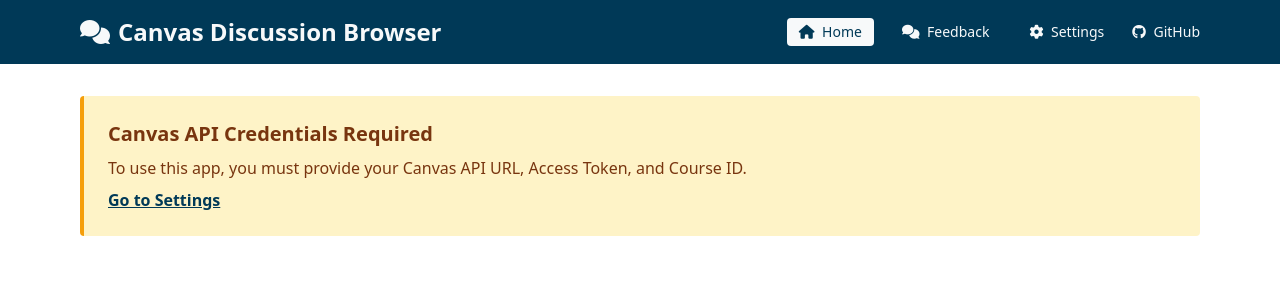
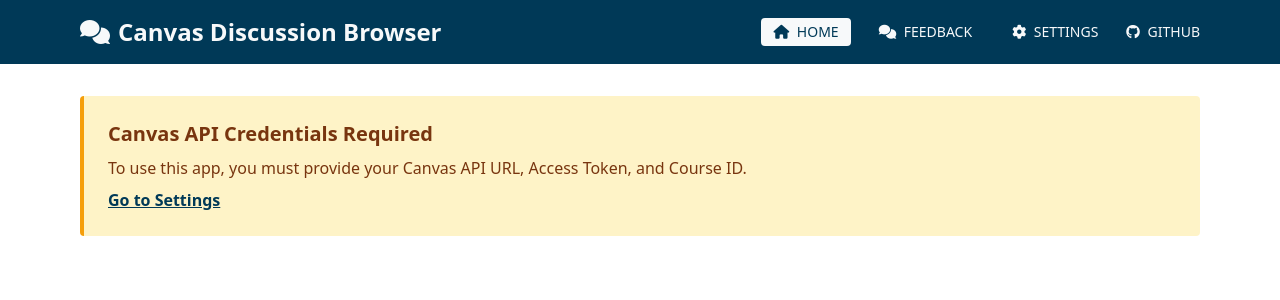
Before and after one commit to fidalgok/Canvas-Discussions-Browser, a Next.js app: page / in a window 1280 px wide. Shown: the top 300 px of the page. Built offline with nearby package versions, Linux system fonts and the light colour scheme.

Commit message:
Making buttons/tabs uppercase

```diff
--- a/components/layout/Navigation.js
+++ b/components/layout/Navigation.js
@@ -35,7 +35,7 @@
               href={item.href}
               target="_blank"
               rel="noopener noreferrer"
-              className="transition-colors"
+              className="transition-colors uppercase"
               style={{
                 color: 'var(--color-primary-content)',
                 textDecoration: 'none'
@@ -52,7 +52,7 @@
           <a
             key={item.href}
             href={item.href}
-            className={`px-3 py-1 transition-colors ${isActive ? 'rounded' : ''}`}
+            className={`px-3 py-1 transition-colors uppercase ${isActive ? 'rounded' : ''}`}
             style={isActive ? {
               backgroundColor: 'var(--color-primary-content)',
               color: 'var(--color-primary)',
--- a/components/ui/TabContainer.js
+++ b/components/ui/TabContainer.js
@@ -110,9 +110,9 @@
             id={`tab-${tab.id || index}`}
             tabIndex={activeTab === index ? 0 : -1}
             className={`
-              relative px-1 py-2 text-sm transition-all duration-200
+              relative py-1 mb-1 uppercase text-sm transition-all duration-200
               focus:outline-none
-              whitespace-nowrap border-b-2 -mb-px
+              whitespace-nowrap border-b-2
               ${activeTab === index
                 ? 'font-bold border-black'
                 : 'font-normal border-transparent hover:border-gray-300'
--- a/pages/feedback.js
+++ b/pages/feedback.js
@@ -303,7 +303,7 @@
                 <StatusBadge type="fresh" />
               )}
               <button
-                className="flex items-center gap-1 text-sm px-2 py-1 font-medium hover:opacity-90 transition-colors"
+                className="flex items-center uppercase text-sm gap-1 text-sm px-2 py-1 font-medium hover:opacity-90 transition-colors"
                 style={{
                   backgroundColor: 'var(--color-secondary)',
                   color: 'var(--color-secondary-content)',
@@ -319,7 +319,7 @@
               </button>
             </div>
             <button
-              className="flex items-center gap-1 text-sm px-2 py-1 font-medium hover:opacity-90 transition-colors"
+              className="flex items-center gap-1 uppercase text-sm px-2 py-1 font-medium hover:opacity-90 transition-colors"
               style={{
                 backgroundColor: 'var(--color-secondary)',
                 color: 'var(--color-secondary-content)',
--- a/pages/user/[user_name].js
+++ b/pages/user/[user_name].js
@@ -301,7 +301,7 @@
                       href={`https://docs.google.com/spreadsheets/d/${localStorage.getItem('google_sheets_id')}/edit`}
                       target="_blank"
                       rel="noopener noreferrer"
-                      className="text-xs px-3 py-2 rounded hover:opacity-90 transition-opacity flex items-center gap-1"
+                      className="text-xs px-3 py-2 uppercase rounded hover:opacity-90 transition-opacity flex items-center gap-1"
                       style={{
                         backgroundColor: 'var(--color-success)',
                         color: 'var(--color-success-content)',
@@ -359,7 +359,7 @@
                           href={`${apiUrl.replace('/api/v1', '')}courses/${courseId}/gradebook/speed_grader?assignment_id=${post.assignment_id}&student_id=${post.user_id}`}
                           target="_blank"
                           rel="noopener noreferrer"
-                          className="text-xs px-2 py-1 transition hover:opacity-90 flex items-center gap-1"
+                          className="text-xs px-2 py-1 uppercase transition hover:opacity-90 flex items-center gap-1"
                           style={{
                             backgroundColor: post._isUngraded ? 'var(--color-error)' : 'var(--color-success)',
                             color: post._isUngraded ? 'var(--color-error-content)' : 'var(--color-success-content)',
```
